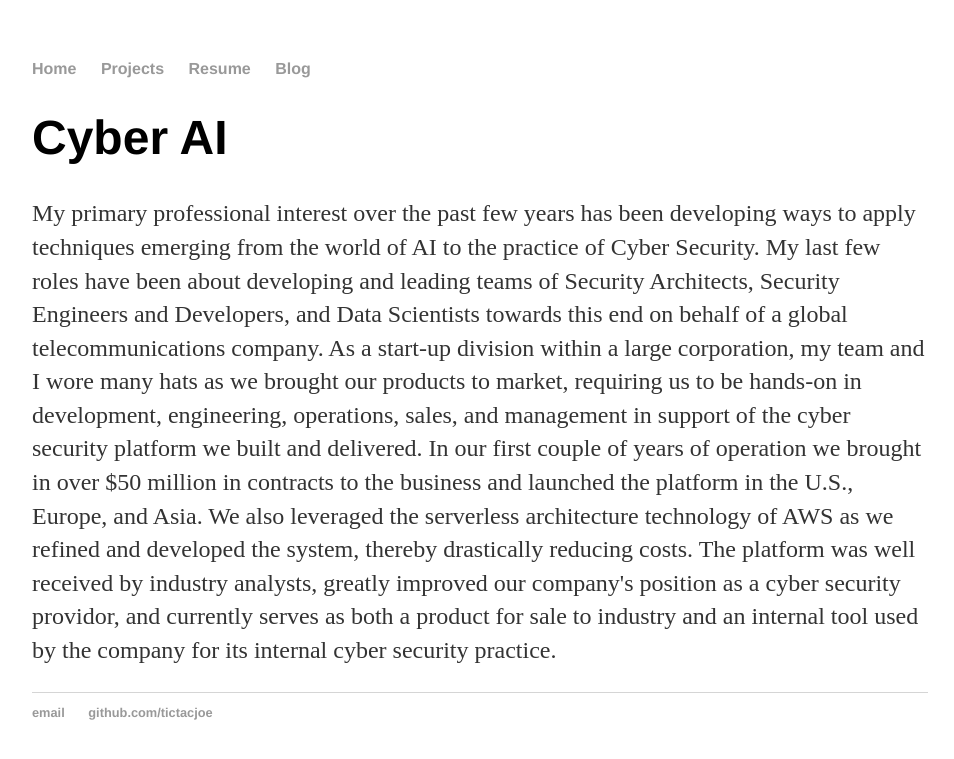
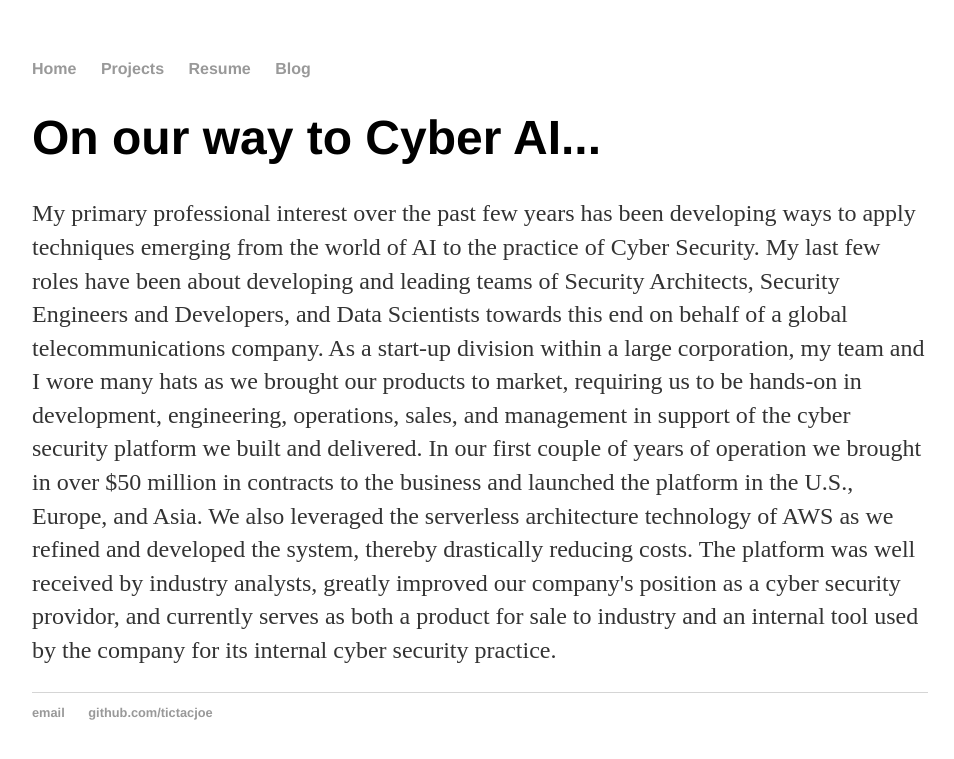
Before and after one commit to tictacjoe/tictacjoe.github.io, a Jekyll site: the page interests.html, which Jekyll copies as it is, in a window 1280 px wide. Shown: the top 759 px of the page, without its empty margins (160-1114 px from the left). Built offline with Jekyll 4.4.1, drawn with Linux system fonts in a browser that asks for light colours.

Commit message:
Update interests.html

```diff
--- a/interests.html
+++ b/interests.html
@@ -16,7 +16,7 @@
 		</nav>
 		<div class="container">
     		<div class="blurb">
-        		<h1>Cyber AI</h1>
+        		<h1>On our way to Cyber AI...</h1>
 				<p>My primary professional interest over the past few years has been developing ways to
 					apply techniques emerging from the world of AI to the practice of Cyber Security.
 					My last few roles have been about developing and leading teams of Security Architects,
```
